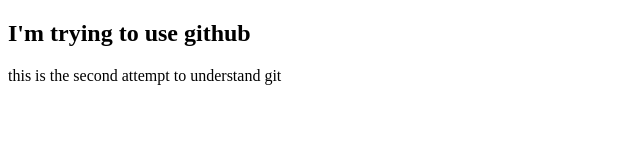
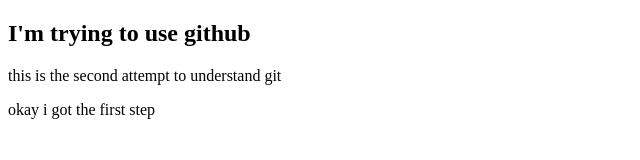
Before and after one commit to yousufwj/my-second-website, a plain HTML site: page index.html in a window 1280 px wide. Shown: the whole page, without its empty margins (0-640 px from the left). Drawn offline with Linux system fonts and the light colour scheme.

Commit message:
added a para

```diff
--- a/index.html
+++ b/index.html
@@ -8,5 +8,6 @@
 <body>
     <h2>I'm trying to use github</h2>
     <p>this is the second attempt to understand git</p>
+    <p>okay i got the first step </p>
 </body>
 </html>
```
